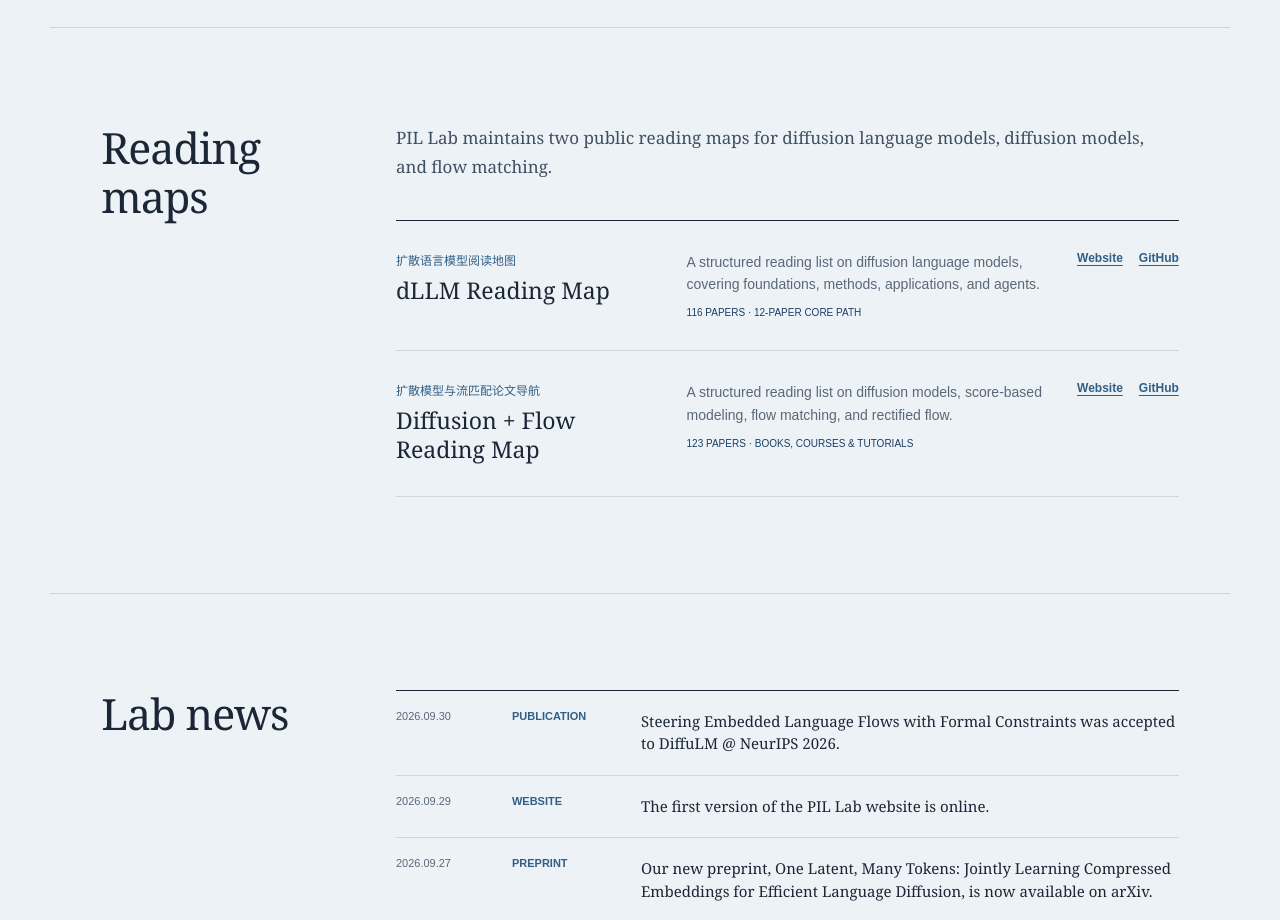
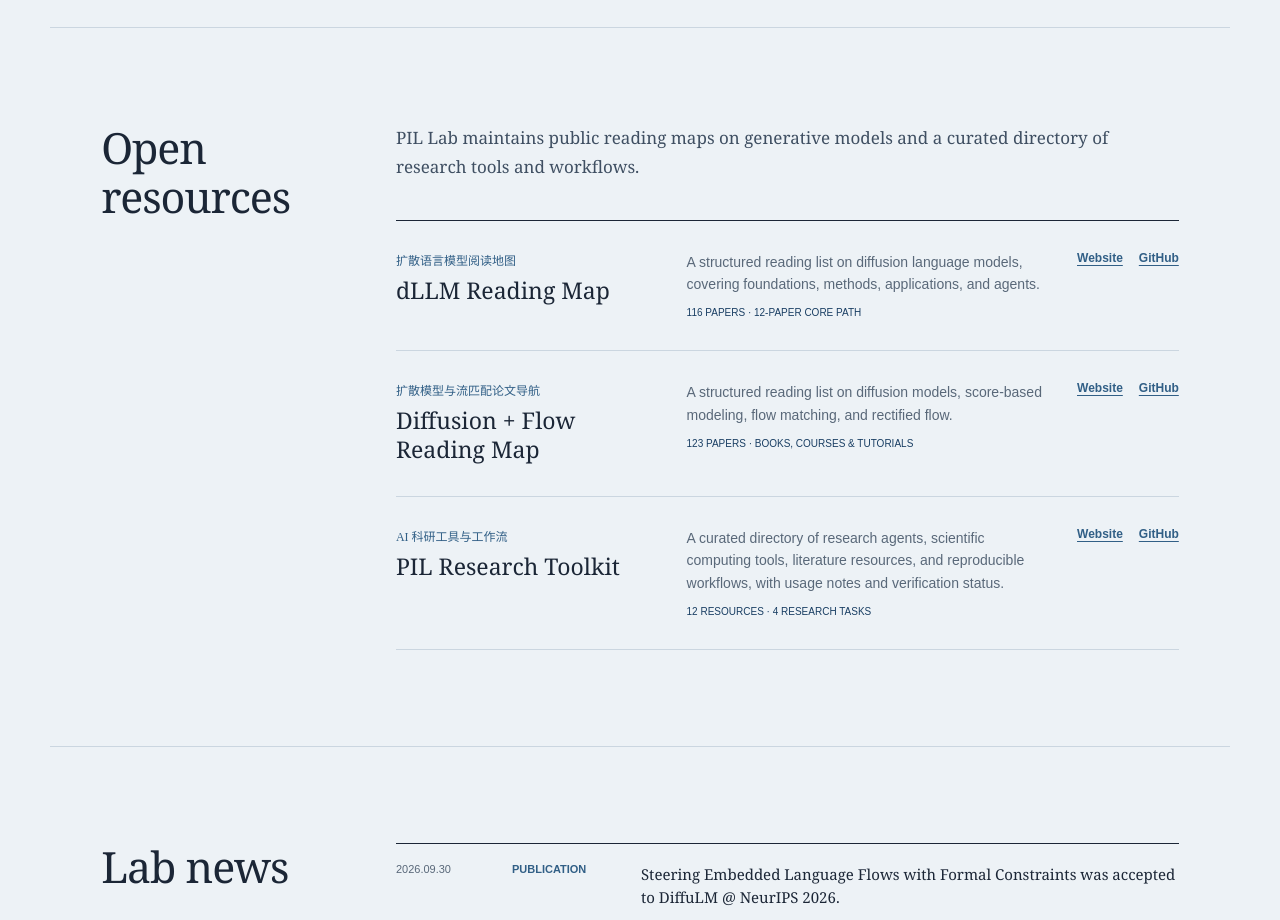
Before and after one commit to zju-pil-lab/zju-pil-lab.github.io, a Next.js app: page / in a window 1280 px wide. Shown: the part 6480-7400 px from the top of the page. Built offline with nearby package versions, Linux system fonts and the light colour scheme.

Commit message:
Link PIL Research Toolkit from lab open resources

```diff
--- a/app/page.tsx
+++ b/app/page.tsx
@@ -242,12 +242,12 @@ export default function Home() {
 
         <section className="standard-section resource-section" id="resources" aria-labelledby="resources-title">
           <header className="section-title">
-            <h2 id="resources-title">Reading maps</h2>
+            <h2 id="resources-title">Open resources</h2>
           </header>
           <div className="section-body">
             <p className="section-intro">
-              PIL Lab maintains two public reading maps for diffusion language models, diffusion models,
-              and flow matching.
+              PIL Lab maintains public reading maps on generative models and a curated directory of
+              research tools and workflows.
             </p>
             <div className="resource-list">
               {siteData.resources.map((resource) => (
--- a/data/site.json
+++ b/data/site.json
@@ -334,6 +334,16 @@
       "meta": "123 papers · books, courses & tutorials",
       "url": "https://zju-pil-lab.github.io/diffusion-flow-reading-map/",
       "github": "https://github.com/zju-pil-lab/diffusion-flow-reading-map"
+    },
+    {
+      "index": "03",
+      "label": "Research toolkit",
+      "title": "PIL Research Toolkit",
+      "titleZh": "AI 科研工具与工作流",
+      "description": "A curated directory of research agents, scientific computing tools, literature resources, and reproducible workflows, with usage notes and verification status.",
+      "meta": "12 resources · 4 research tasks",
+      "url": "https://zju-pil-lab.github.io/research-toolkit/",
+      "github": "https://github.com/zju-pil-lab/research-toolkit"
     }
   ]
 }
```
